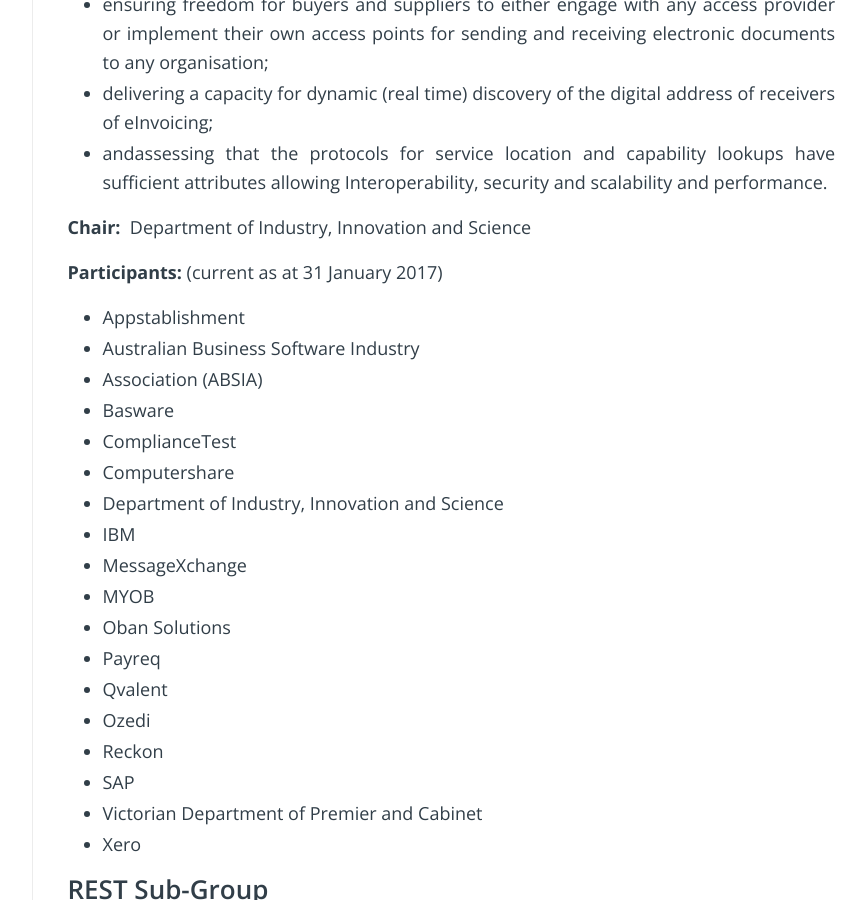
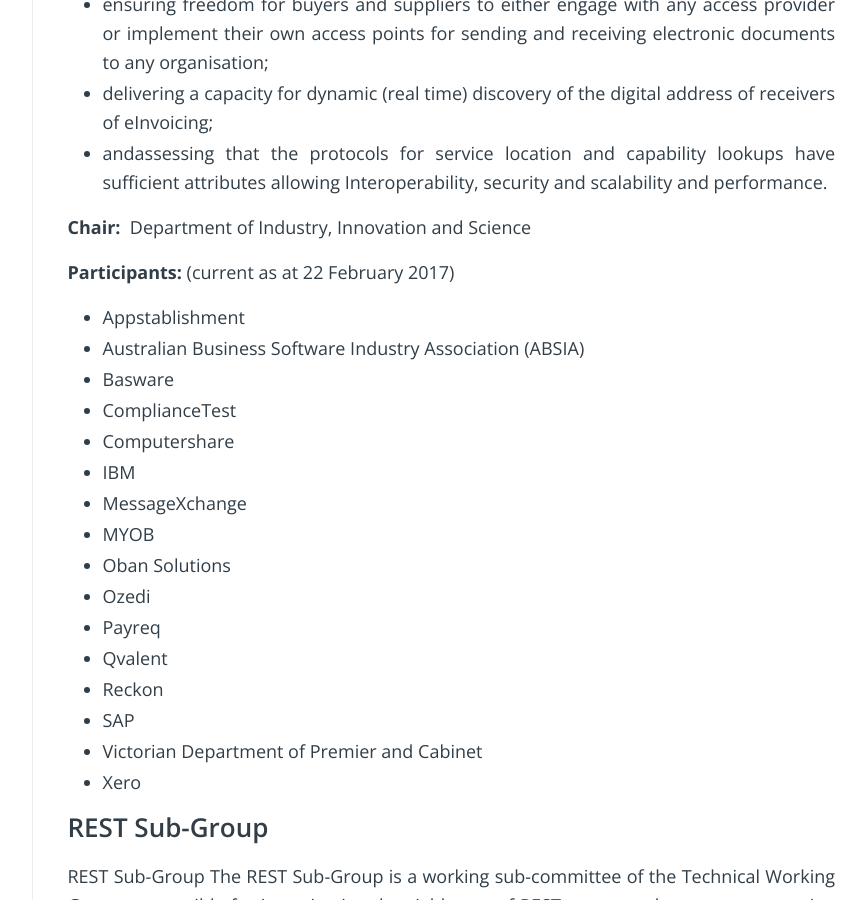
Before and after one commit to Digital-Business-Council/Digital-Business-Council.github.io, a Jekyll site: the page built from pages/about-us/tech-working-group.md, in a window 1280 px wide and 900 px high, scrolled down 706 px. Shown: the whole window, without its empty margins (340-1206 px from the left). Built offline with Jekyll 4.4.1, drawn with Linux system fonts in a browser that asks for light colours.

Commit message:
Updated participant list

```diff
--- a/pages/about-us/tech-working-group.md
+++ b/pages/about-us/tech-working-group.md
@@ -19,21 +19,19 @@
 
 **Chair:**  Department of Industry, Innovation and Science
 
-**Participants:** (current as at 31 January 2017)
+**Participants:** (current as at 22 February 2017)
 - Appstablishment
-- Australian Business Software Industry
-- Association (ABSIA)
+- Australian Business Software Industry Association (ABSIA)
 - Basware
 - ComplianceTest
 - Computershare
-- Department of Industry, Innovation and Science
 - IBM
 - MessageXchange
 - MYOB
 - Oban Solutions
+- Ozedi
 - Payreq
 - Qvalent
-- Ozedi
 - Reckon
 - SAP
 - Victorian Department of Premier and Cabinet
```
